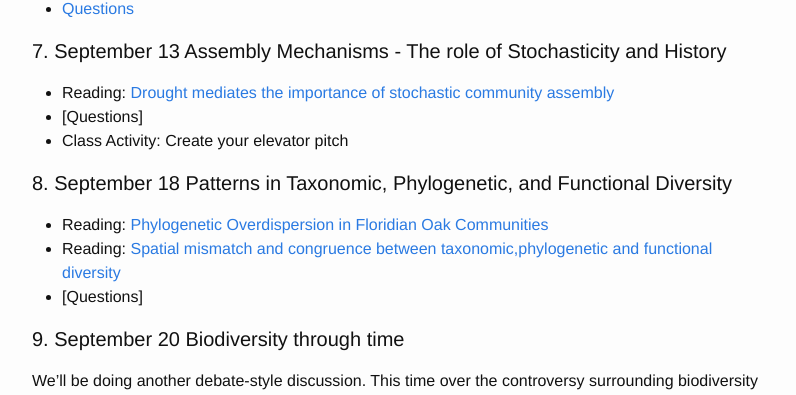
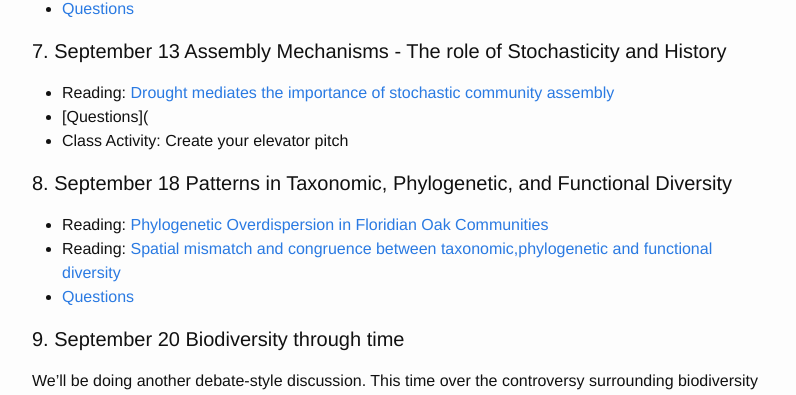
Before and after one commit to skmorgane/biodiversity-course, a Jekyll site: the page built from schedule.md, in a window 1280 px wide and 900 px high, scrolled down 1121 px. Shown: the part 152-547 px from the top of the window, without its empty margins (238-1034 px from the left). Built offline with Jekyll 4.4.1, drawn with Linux system fonts in a browser that asks for light colours; part of the change alters nothing that is shown.

```diff
--- a/schedule.md
+++ b/schedule.md
@@ -44,13 +44,13 @@ IMPORTANT: if Date is followed by 2 asterisks then readings are not yet finalize
 
 #### 7. September 13 Assembly Mechanisms - The role of Stochasticity and History
 * Reading: [Drought mediates the importance of stochastic community assembly](https://doi.org/10.1073/pnas.0704350104)
-* [Questions]
+* [Questions](
 * Class Activity: Create your elevator pitch
 
 #### 8. September 18 Patterns in Taxonomic, Phylogenetic, and Functional Diversity
 * Reading: [Phylogenetic Overdispersion in Floridian Oak Communities](https://www.cbs.umn.edu/sites/cbs.umn.edu/files/public/downloads/2004%20Cavender%20et%20al%20AmNat.pdf)
 * Reading: [Spatial mismatch and congruence between taxonomic,phylogenetic and functional diversity](https://doi.org/10.1111/j.1461-0248.2010.01493.x)
-* [Questions]
+* [Questions]({{ site.baseurl }}/questions/stochastic)
 
 #### 9. September 20 Biodiversity through time
 We'll be doing another debate-style discussion. This time over the controversy surrounding biodiversity patterns through time.
```
